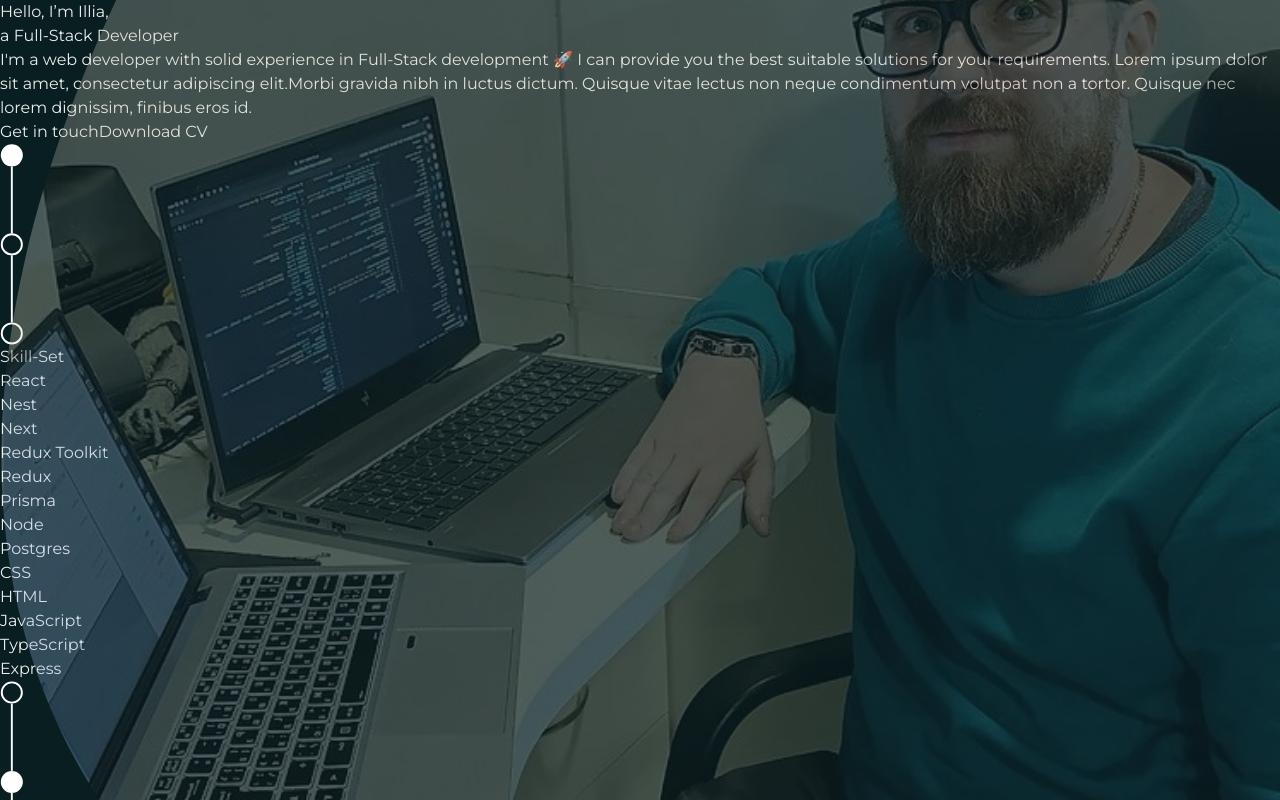
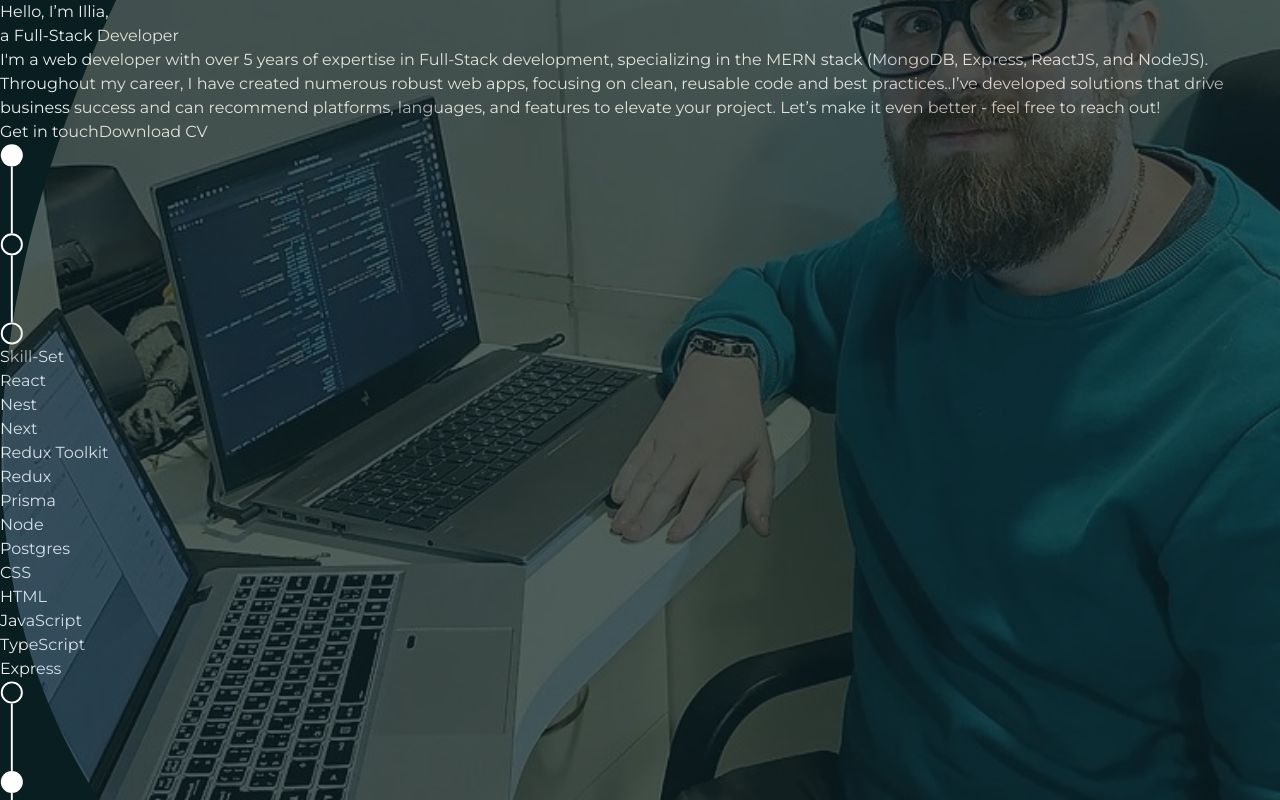
Before and after one commit to Tender6795/portfolio_next, a Next.js app: page / in a window 1280 px wide. Shown: the top 800 px of the page. Built offline with nearby package versions, Linux system fonts and the light colour scheme.

Commit message:
Change text AboutMe

```diff
--- a/src/app/сomponents/AboutMe.tsx
+++ b/src/app/сomponents/AboutMe.tsx
@@ -28,15 +28,16 @@ export const AboutMe = () => {
         </h1>
         <div className="w-[600px]">
           <span className="font-normal text-[14px] leading-[17px] block">
-            I&apos;m a web developer with solid experience in Full-Stack
-            development 🚀 I can provide you the best suitable solutions for
-            your requirements. Lorem ipsum dolor sit amet, consectetur
-            adipiscing elit.
+            I&apos;m a web developer with over 5 years of expertise in
+            Full-Stack development, specializing in the MERN stack (MongoDB,
+            Express, ReactJS, and NodeJS). Throughout my career, I have created
+            numerous robust web apps, focusing on clean, reusable code and best
+            practices..
           </span>
           <span className="font-normal text-[14px] leading-[17px] mt-[30px] block">
-            Morbi gravida nibh in luctus dictum. Quisque vitae lectus non neque
-            condimentum volutpat non a tortor. Quisque nec lorem dignissim,
-            finibus eros id.
+            I’ve developed solutions that drive business success and can
+            recommend platforms, languages, and features to elevate your
+            project. Let’s make it even better - feel free to reach out!
           </span>
           <div className="flex gap-[20px] mt-[60px]">
             <Button text="Get in touch" onClick={getTouchHandle} />
```
